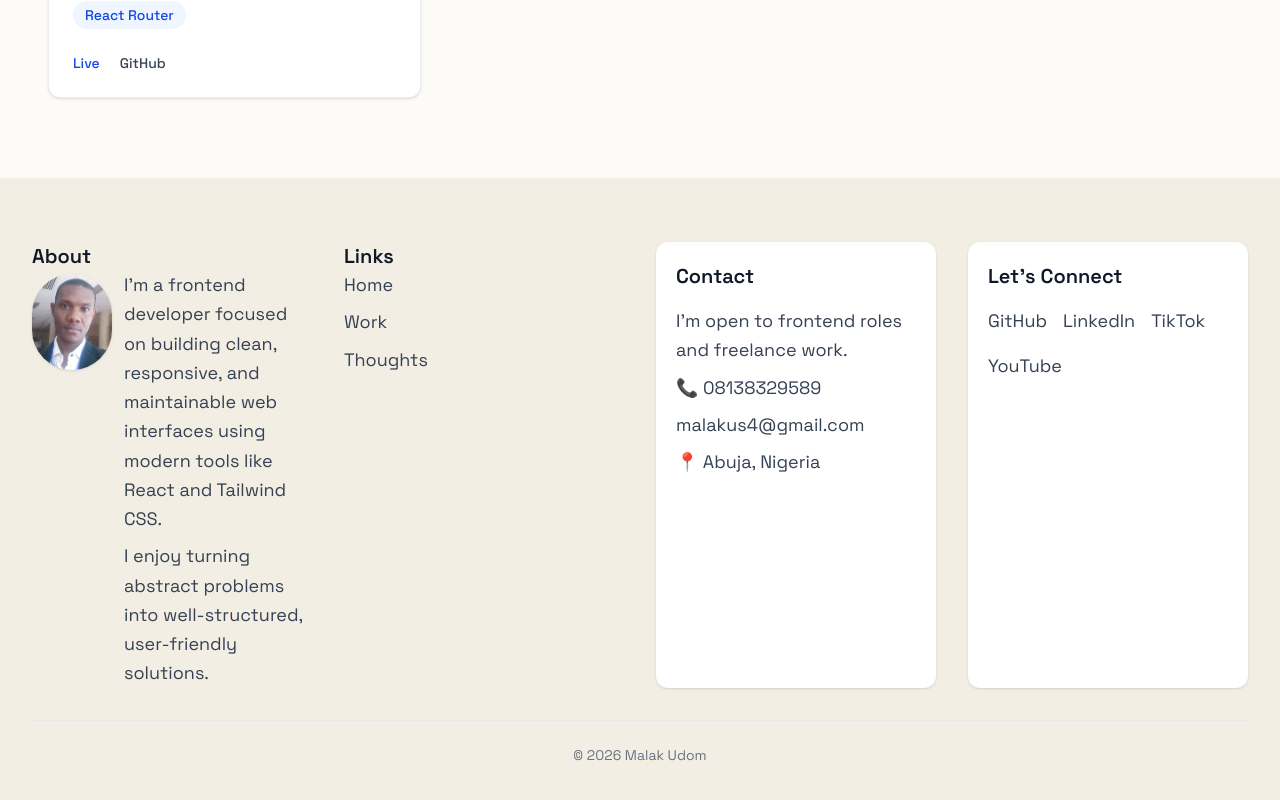
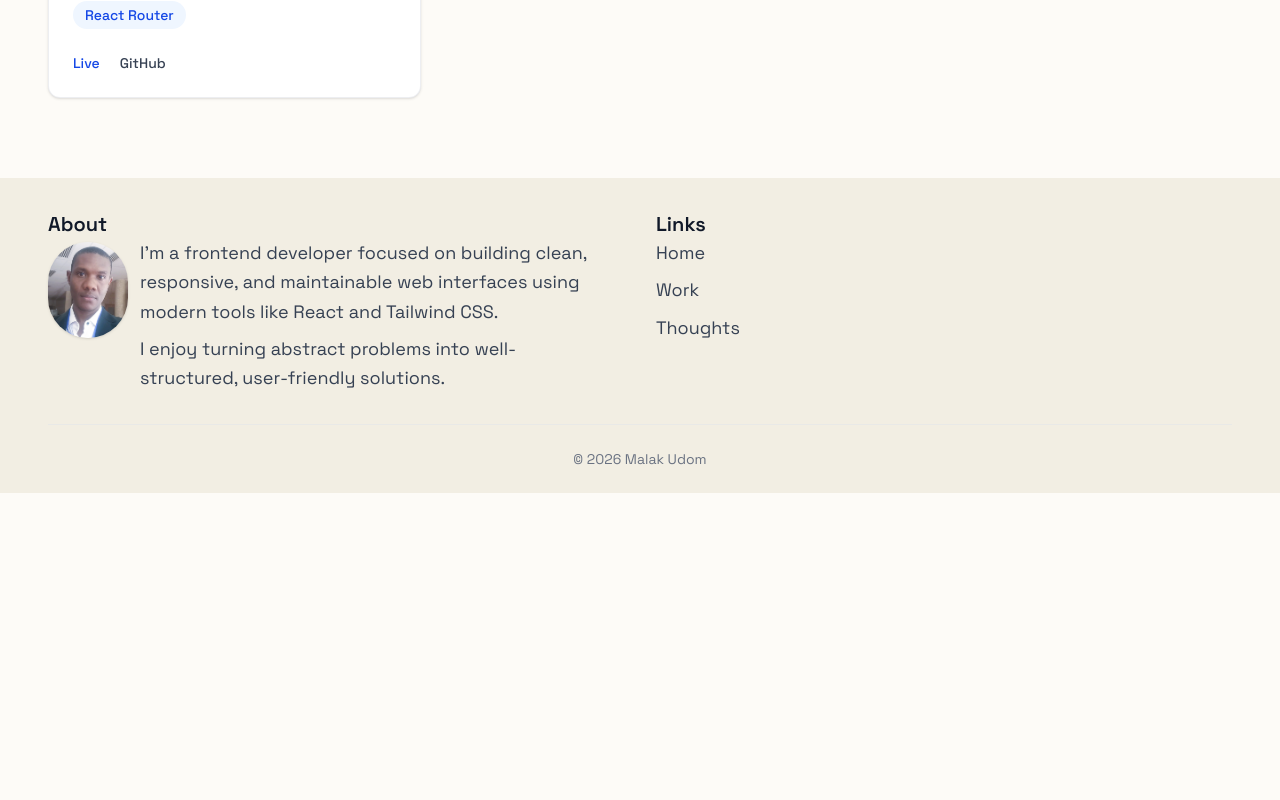
Before and after one commit to malakus4/portfolio-react, a React (Vite) app: page / in a window 1280 px wide. Shown: the part 1839-2639 px from the top of the page. After the commit the page ends 2332 px from the top, so only its background shows below. Built offline with nearby package versions, Linux system fonts and the light colour scheme.

Commit message:
style: update Footer layout

```diff
--- a/src/components/footer/Footer.jsx
+++ b/src/components/footer/Footer.jsx
@@ -8,7 +8,7 @@ import FooterConnectCard from './FooterConnectCard'
 function Footer() {
   return (
 
-    <footer className="bg-base-200 p-8">
+    <footer className="bg-base-200 container-page">
 
       {/* Footer 4 coloums */}
       <div className=" py-8">
@@ -16,7 +16,7 @@ function Footer() {
 
 
           {/* About + Links */}
-          <div className="grid gap-8 lg:grid-cols-4">
+          <div className="grid gap-8 lg:grid-cols-2">
 
 
 
@@ -25,8 +25,8 @@ function Footer() {
             <FooterLinks/>
 
 
-            <FooterContactCard/>
-            <FooterConnectCard/>
+            {/* <FooterContactCard/> */}
+            {/* <FooterConnectCard/>             */}
           </div>
         </div>
 
```
